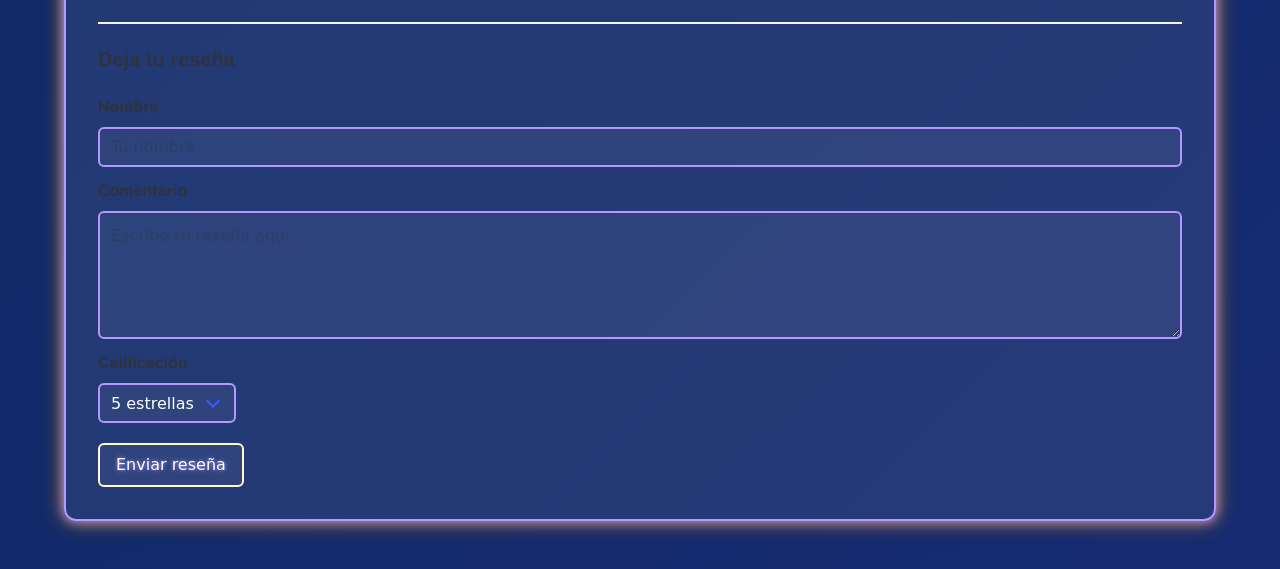
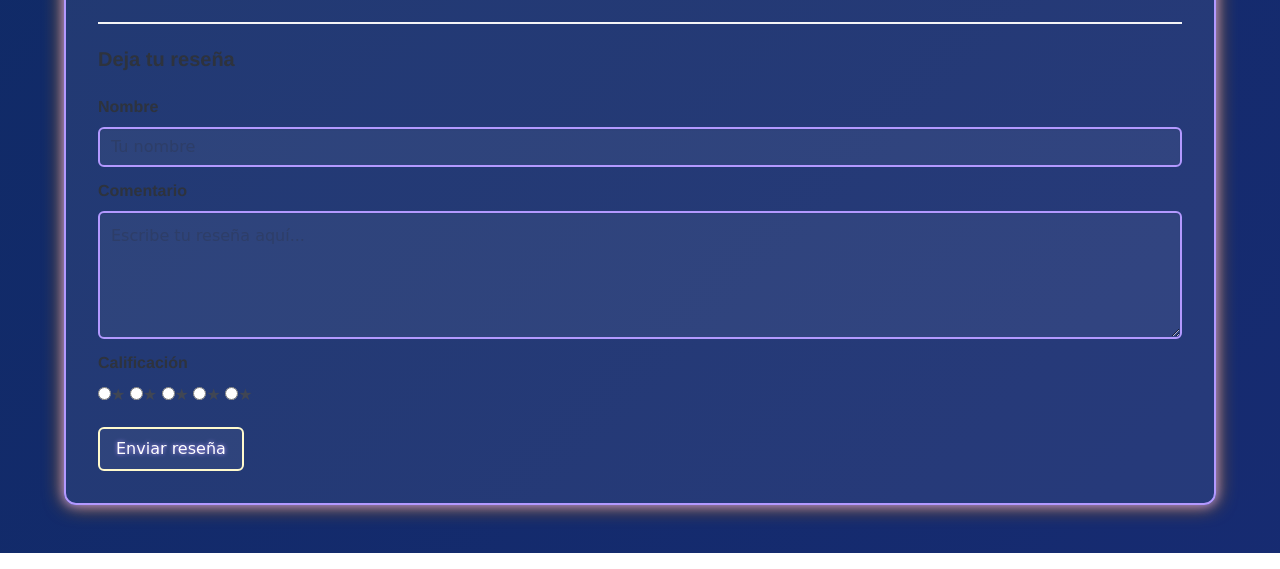
Before and after one commit to ValentinF27/Los-Bit-els-FIUBA, a plain HTML site: page Frontend/partitura.html in a window 1280 px wide. Shown: the part 1224-1793 px from the top of the page. Drawn offline with nearby package versions, Linux system fonts and the light colour scheme.

Commit message:
fue modificada la forma en la que se ponen estrellas en la reseña
asi queda mas estetico y mas practico

```diff
--- a/Frontend/partitura.html
+++ b/Frontend/partitura.html
@@ -162,14 +162,12 @@
             <div class="field">
               <label class="label">Calificación</label>
               <div class="control">
-                <div class="select">
-                  <select>
-                    <option>5 estrellas</option>
-                    <option>4 estrellas</option>
-                    <option>3 estrellas</option>
-                    <option>2 estrellas</option>
-                    <option>1 estrella</option>
-                  </select>
+                <div class="star-rating">
+                    <input type="radio" id="star5" name="rating" value="5"><label for="star5">★</label>
+                    <input type="radio" id="star4" name="rating" value="4"><label for="star4">★</label>
+                    <input type="radio" id="star3" name="rating" value="3"><label for="star3">★</label>
+                    <input type="radio" id="star2" name="rating" value="2"><label for="star2">★</label>
+                    <input type="radio" id="star1" name="rating" value="1"><label for="star1">★</label>
                 </div>
               </div>
             </div>
```
